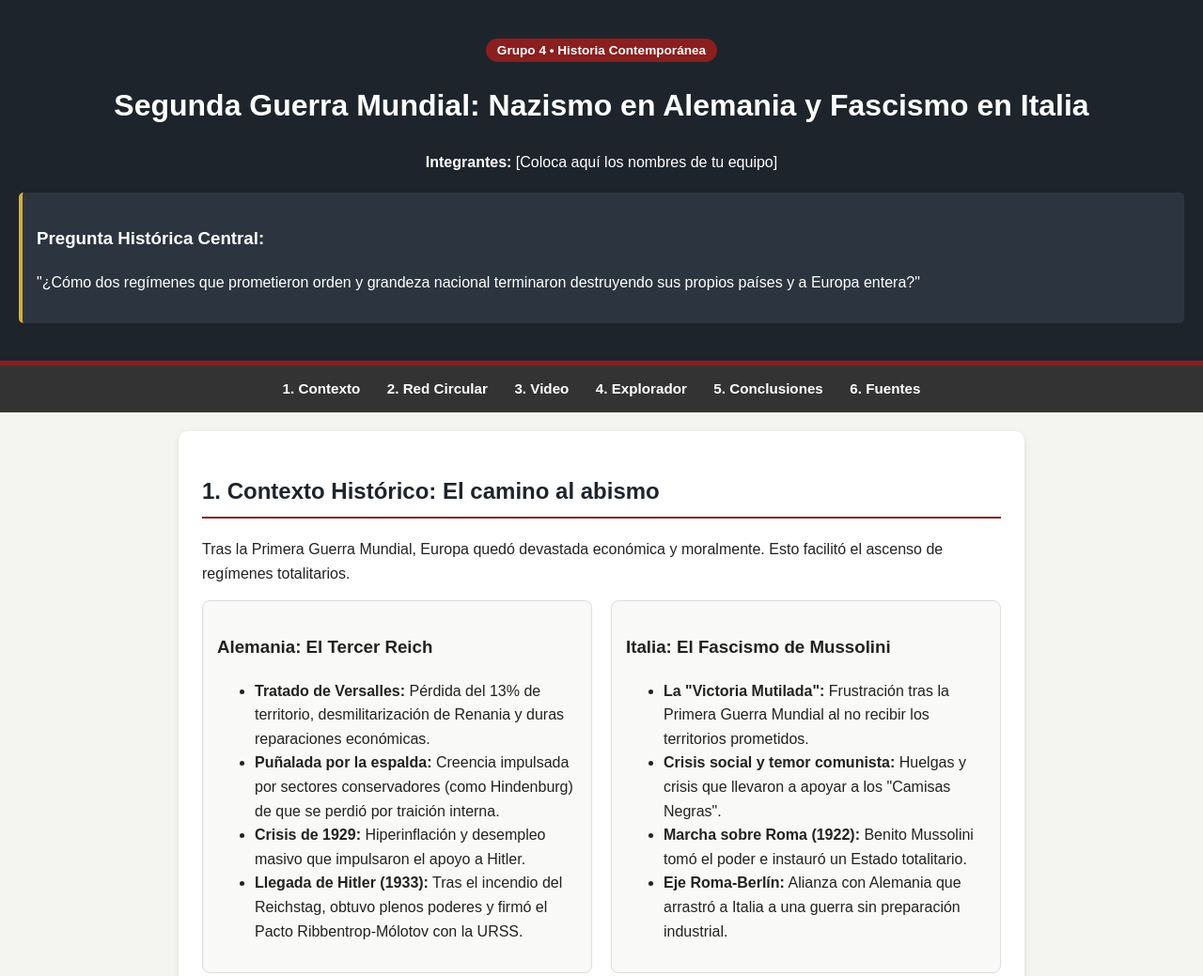
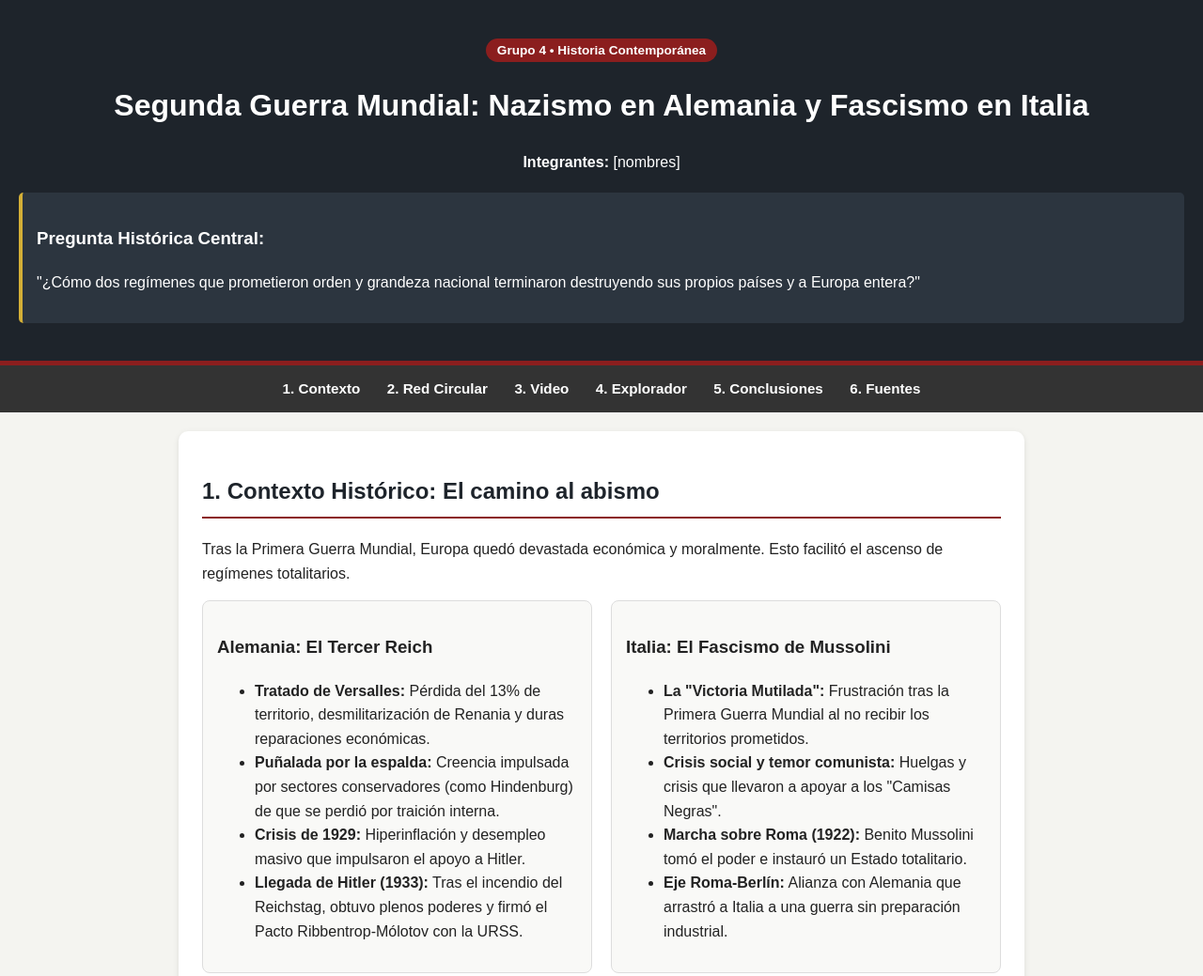
Before and after one commit to jadevillavicencio/historia-paginaweb, a plain HTML site: page index.html in a window 1280 px wide. Shown: the top 1039 px of the page at 94% size. Drawn offline with Linux system fonts and the light colour scheme.

Commit message:
Fix HTML formatting and update team member names

```diff
--- a/index.html
+++ b/index.html
@@ -13,7 +13,7 @@
     <header>
         <span class="etiqueta">Grupo 4 • Historia Contemporánea</span>
         <h1>Segunda Guerra Mundial: Nazismo en Alemania y Fascismo en Italia</h1>
-        <p><strong>Integrantes:</strong> [Coloca aquí los nombres de tu equipo]</p>
+        <p><strong>Integrantes:</strong> [nombres]</p>
 
         <div class="caja-pregunta">
             <h3>Pregunta Histórica Central:</h3>
```
